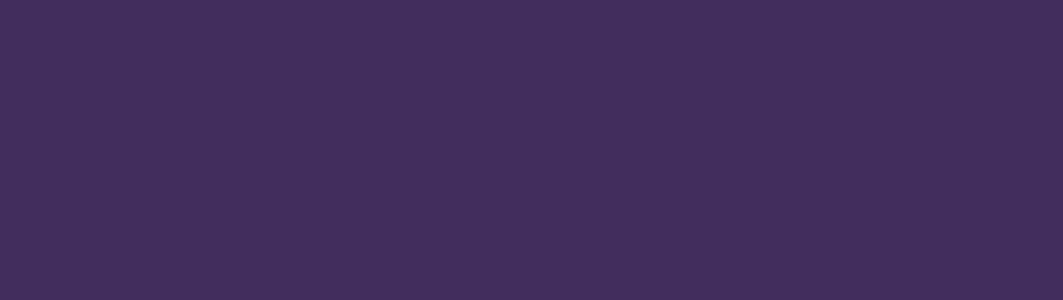
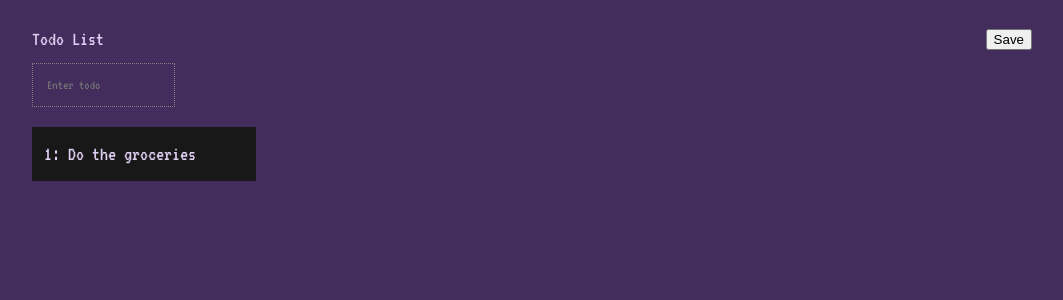
Before and after one commit to bedminer1/SVELTEKIT_TODO_FIREBASE, a SvelteKit app: page /dashboard in a window 1280 px wide. Shown: the top 300 px of the page, without its empty margins (108-1171 px from the left). Built offline with nearby package versions, Linux system fonts and the light colour scheme.

Commit message:
Finished Todo List; TODO make it a checklist

```diff
--- a/src/lib/global.css
+++ b/src/lib/global.css
@@ -4,7 +4,7 @@ body {
   background: #422d5d;
   margin: 0;
 }
-h1,h2,h3,h4,a,p,li {
+h1,h2,h3,h4,a,p,li,input{
   color: #decff1;
   font-family: 'VT323', monospace;
   font-weight: normal;
--- a/src/routes/dashboard/+page.svelte
+++ b/src/routes/dashboard/+page.svelte
@@ -0,0 +1,87 @@
+<script context='module'>
+
+</script>
+
+<script>
+    let todoList = ['Do the groceries']
+    let currentTodo = ''
+    let error = false
+    function addTodo() {
+
+        if (!currentTodo) {
+            error = true
+        }
+        todoList = [...todoList, currentTodo]
+        currentTodo = ''
+    }
+</script>
+
+<div class="mainContainer">
+    <div class="headerContainer">
+            <h1>Todo List</h1>
+            <button>Save</button>
+    </div>
+    <div class={"enterTodo" + (error ? 'errorBorder' : '')}>
+        <form on:submit|preventDefault={addTodo}>
+            <input type="text" placeholder="Enter todo" bind:value={currentTodo}/>
+        </form>
+    </div>
+    <main>
+        {#each todoList as todo, index}
+            <div class='todo'><p>{index + 1}: {todo}</p></div>
+        {/each}
+    </main>
+</div>
+
+<style>
+    .mainContainer {
+        display: flex;
+        flex-direction: column;
+        min-height: 100vh;
+        gap: 24;
+        width: 100%;
+        max-width: 1000px;
+        margin: 0 auto;
+    }
+
+    .headerContainer {
+        display: flex;
+        align-items: center;
+        justify-content: space-between;
+    }
+
+    main {
+        display: flex;
+        flex-direction: column;
+        gap: 8px;
+        margin-top: 20px;
+    }
+
+    .enterTodo {
+        display: flex;
+        align-items: stretch;
+    }
+
+    .errorBorder {
+        border: coral 1px solid;
+    }
+
+    .enterTodo input {
+        background-color: transparent;
+        outline: none;
+        border: none;
+        padding: 14px;
+        color: #decff1;
+        border: grey dotted 1px;
+    }
+
+    .todo {
+        display: flex;
+        align-items: center;
+        color: #decff1;
+        background-color: rgb(24, 24, 24);
+        width: 200px;
+        height: 30px;
+        padding: 12px;
+    }
+</style>
```
